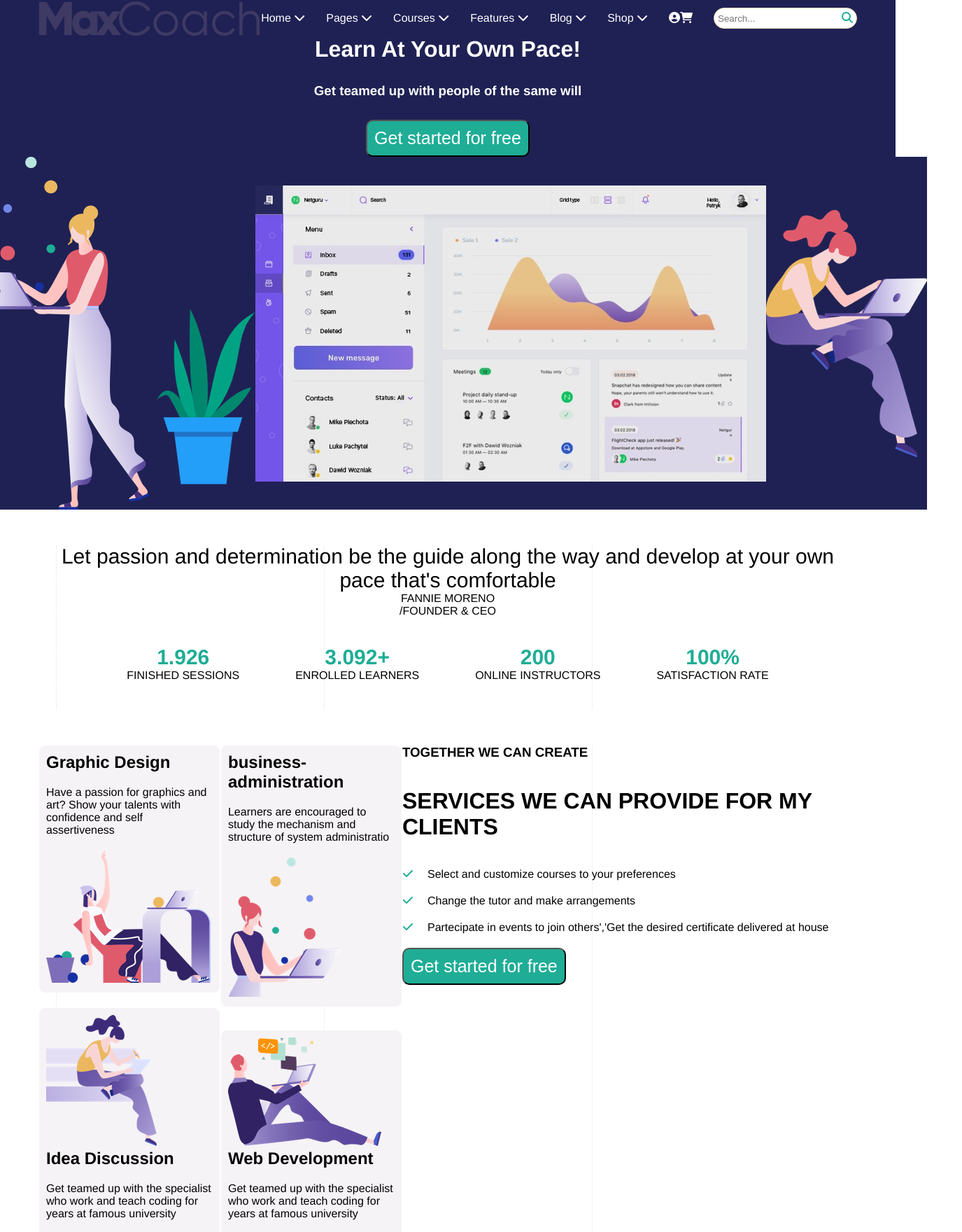
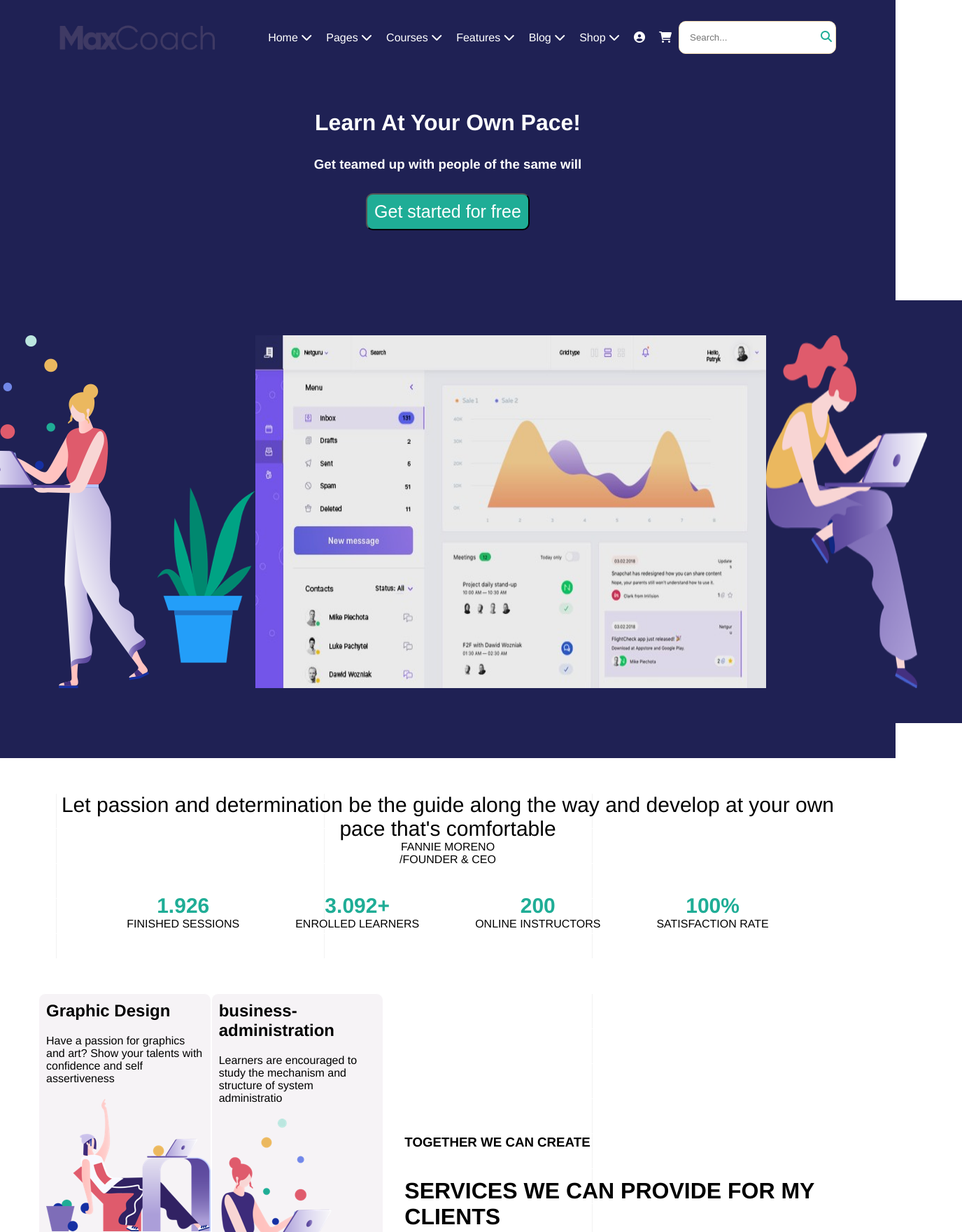
Before and after one commit to Santoni92/proj-html-vuejs, a Vue app: page / in a window 1280 px wide. Shown: the top 1760 px of the page at 70% size, 1375 px wide, since content can reach past the window. Built offline with nearby package versions, Linux system fonts and the light colour scheme.

Commit message:
aggiunti effetti hover

```diff
--- a/src/assets/commonStyle.scss
+++ b/src/assets/commonStyle.scss
@@ -21,6 +21,10 @@
   width:calc(100% / 4);
 }
 
+.w-50-percento{
+  width:50%;
+}
+
 .p-10{
   padding:10px;
 }
@@ -32,6 +36,10 @@
 .d-flex{
     display:flex;
   }
+
+.flex-direction-column{
+  flex-direction:column;
+}
 
 .justify-content-center{
     justify-content: center;
@@ -48,3 +56,7 @@
   .green{
     color:#1fad96;
   }
+
+  .line-height{
+    line-height:1.5rem;
+  }
--- a/src/components/ButtonComponent.vue
+++ b/src/components/ButtonComponent.vue
@@ -18,6 +18,10 @@ button{
     font-size:25px;
     padding:10px;
     border-radius: 10px;
+    &:hover{
+        background-color: white;
+        color:green;
+    }
 }
 
 </style>
--- a/src/components/CardInformationCourse.vue
+++ b/src/components/CardInformationCourse.vue
@@ -1,10 +1,10 @@
 <template>
   <div>
       <div class="card d-flex align-items-center justify-content-center">
-          <div class="img">
+          <div>
                <img :src="informationCourse.urlImg" alt="">
           </div>
-          <div class="costo-descrizione">
+          <div>
                <span class="green">{{ informationCourse.costo }}</span>
                <p>{{ informationCourse.descrizione }}</p>
                <div class="d-flex align-items-center justify-content-center">
@@ -28,15 +28,17 @@ export default {
 <style lang="scss" scoped>
 .card{
     font-weight:600;
+    &:hover{
+        background-color: white;
+        transform: scale(1.1);
+        border-radius:10px;
+    }
     img{
          height: 250px;
          width: 250px;
          object-fit: cover;
          border-radius: 50%;
     }
-    .costo-descrizione{
-        padding:80px;
-    }
     .green{
         color:#1fad96;
     }
--- a/src/components/HeaderComponent.vue
+++ b/src/components/HeaderComponent.vue
@@ -1,19 +1,19 @@
 <template>
 <div>
-  <div class="container">
+  <div class="container d-flex justify-content-between align-items-center p-30">
     <img src="../../public/img/dark-logo.png" alt="">
-    <div class="navbar">
-       <ul>
+    <div class=" d-flex justify-content-between align-items-center navbar">
+       <ul class="d-flex">
           <li v-for="voceMenu in vociMenuHeader" :key="voceMenu">
             <div>{{ voceMenu }} <i class="fa-solid fa-chevron-down"></i></div>
           </li>
         </ul>
-        <div class="icons">
-          <div><i class="fa-solid fa-circle-user"></i></div>
-           <div><i class="fa-solid fa-cart-shopping"></i></div>
+        <div class=" d-flex justify-content-between">
+          <div class=p-10><i class="fa-solid fa-circle-user"></i></div>
+           <div class=p-10><i class="fa-solid fa-cart-shopping"></i></div>
         </div>
         <div class="search">
-          <input type="text" placeholder="Search...">
+          <input type="text" placeholder="Search..." class="p-10">
           <i class="fa-solid fa-magnifying-glass"></i>
         </div>
     </div>
@@ -33,34 +33,22 @@ export default {
 <!-- Add "scoped" attribute to limit CSS to this component only -->
 <style scoped lang="scss">
 div{
-  background-color: #1f2154;
-  .container{
-    max-width:1170px;
-    margin:0 auto;
-    display:flex;
-    justify-content: space-between;
-    align-items: center;
+    background-color: #1f2154;
     color:white;
-    .navbar{
-      display:flex;
-      justify-content: space-between;
-      align-items: center;
+    img{
+      width:20%;
+    }
       ul {
-          display: flex;
           list-style-type: none;
           li{
-             margin-right:30px;
+             /*margin-right:30px;*/
+             padding:10px;
             }
-          }
-          .icons{
-            display:flex;
-            justify-content:space-between;
-            margin-right:30px;
           }
           .search{
             background-color:white;
             border: 1px solid wheat;
-            border-radius:50px;
+            border-radius:10px;
             padding:5px;
            input{
                 border-style: none;
@@ -69,7 +57,5 @@ div{
                  color:#1fad96;
                }
           }
-     }
-  }
 }
 </style>
--- a/src/components/Jumbotron.vue
+++ b/src/components/Jumbotron.vue
@@ -1,9 +1,9 @@
 <template>
-  <div>
+  <div class="d-flex flex-direction-column align-items-center">
           <h1>Learn At Your Own Pace!</h1>
           <h3>Get teamed up with people of the same will</h3>
           <ButtonComponent :messageButton="message"/>
-          <div class="immagini">
+          <div class="d-flex justify-content-center immagini">
               <img src="../../public/img/home-6-hero-left-person.png" alt="">
               <img src="../../public/img/home-6-hero-poster-final.jpg" alt="">
               <img src="../../public/img/home-6-hero-right-person.png" alt="">
@@ -28,18 +28,14 @@ export default {
 
 <style lang="scss" scoped>
 div{
-    display:flex;
-    flex-direction:column;
-    align-items: center;
+    padding:50px;
     color:white;
     background-color: #1f2154;
+    .immagini{
+        margin-top:100px;
+    }
     h1,h3{
         margin-bottom:30px;
     }
-    .immagini{
-        display:flex;
-        flex-direction:row;
-        justify-content: center;
-    }
 }
 </style>
--- a/src/components/MainComponent.vue
+++ b/src/components/MainComponent.vue
@@ -2,7 +2,7 @@
 <div class="container">
 
     <!--sez. let-passion-->
-    <div id="let-passion">
+    <div id="let-passion" class="d-flex flex-direction-column align-items-center">
         <Testimony :testimonianza="testimonianze[0]"/>
         <div>
                 <StatisticalData :infoStatistiche="infoStatistiche"/>
@@ -10,24 +10,24 @@
     </div>
 
     <!--sez. services-we-can-->
-    <div id="services-we-can">
-        <div class="card-side">
+    <div id="services-we-can" class="d-flex">
+        <div class="card-side d-flex">
             <div v-for="(item,index) in cardImgInformations" :key="index" class="w-50">
                 <CardImage :cardImgInformation = "item"/>
             </div>
         </div>
-        <div>
+        <div class="d-flex flex-direction-column justify-content-center p-30">
             <ChecklistComponent :checklistInformations="checklistInformations"/>
-            <ButtonComponent :messageButton="messageButtonInsert[0]"/>
+            <ButtonComponent :messageButton="messageButtonInsert[0]" class="w-50-percento"/>
         </div>
     </div>
 
     <!--sez. latest-featured-->
     <div id="latest-featured">
         <h3>CHOSE A COURSE TO GET STARTED</h3>
-        <h1>Latest Featured Courses</h1>
+        <h1>Latest Featured <span class="green">Courses</span></h1>
         <div class="card-info-course">
-            <div v-for="(informationCourse,index) in informationCourses" :key="index" class="w-50">
+            <div v-for="(informationCourse,index) in informationCourses" :key="index" class="w-50 p-10">
                 <CardInformationCourse :informationCourse="informationCourse"/>
              </div>
         </div>
@@ -121,26 +121,18 @@ data(){
 </script>
 
 <style lang="scss" scoped>
-.container
-{
-    max-width:1170px;
-    margin:0 auto;
     /*sez.let-passion*/
     #let-passion
-    {display:flex;
-     flex-direction:column;
-     align-items: center;
+    {
      margin-top:50px;
      background-image:url('../../public/img/background-pattern-grid-line.png');
     }
     /*sez.services-we-can */
     #services-we-can
     {background-image:url('../../public/img/background-pattern-grid-line.png');
-     display: flex;
      margin-top: 50px;
     .card-side{
         width:50%;
-        display:flex;
         flex-wrap:wrap;
         align-items: baseline;
       }
@@ -197,5 +189,5 @@ data(){
               background-repeat: no-repeat;
          }
     }
-}
+
 </style>
```
Also changed, not shown: public/img/video-screen.png (added).
